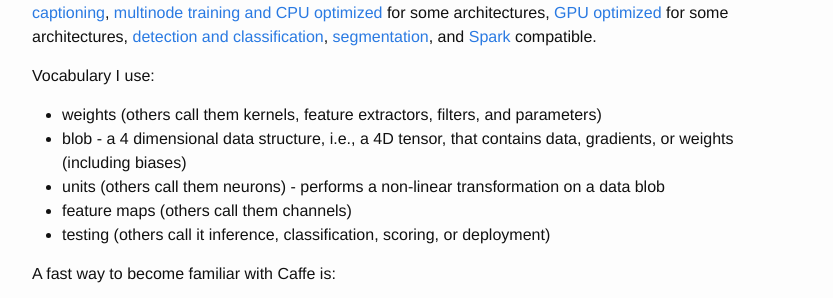
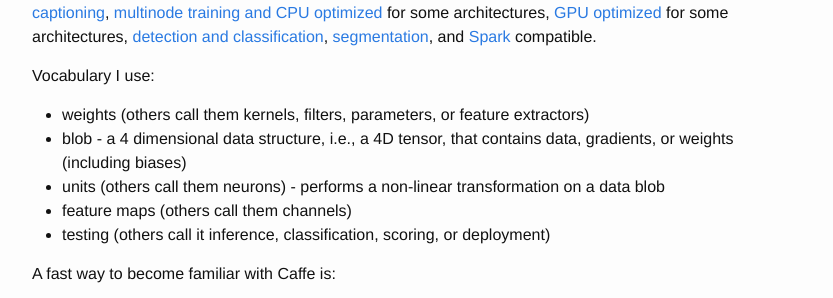
Before and after one commit to RodriguezAndres/RodriguezAndres.github.io, a Jekyll site: the page built from _posts/2016-04-28-caffe.markdown, in a window 1280 px wide and 900 px high, scrolled down 795 px. Shown: the part 154-452 px from the top of the window, without its empty margins (223-1056 px from the left). Built offline with Jekyll 4.4.1, drawn with Linux system fonts in a browser that asks for light colours; formulas are drawn with MathJax 3; comment, search, counter and statistics services are not loaded; some of the changed text lies outside the part shown.

Commit message:
adding minor details to blog

```diff
--- a/_posts/2016-04-28-caffe.markdown
+++ b/_posts/2016-04-28-caffe.markdown
@@ -18,7 +18,7 @@ I wrote the content in this blog while I was at [AFRL](http://www.wpafb.af.mil/A
 
 Vocabulary I use:
 
-- weights (others call them kernels, feature extractors, filters, and parameters)
+- weights (others call them kernels, filters, parameters, or feature extractors)
 - blob - a 4 dimensional data structure, i.e., a 4D tensor, that contains data, gradients, or weights (including biases)
 - units (others call them neurons) - performs a non-linear transformation on a data blob
 - feature maps (others call them channels)
```
Also changed, not shown: other parts of _posts/2016-04-28-caffe.markdown (+9 -8 lines).
